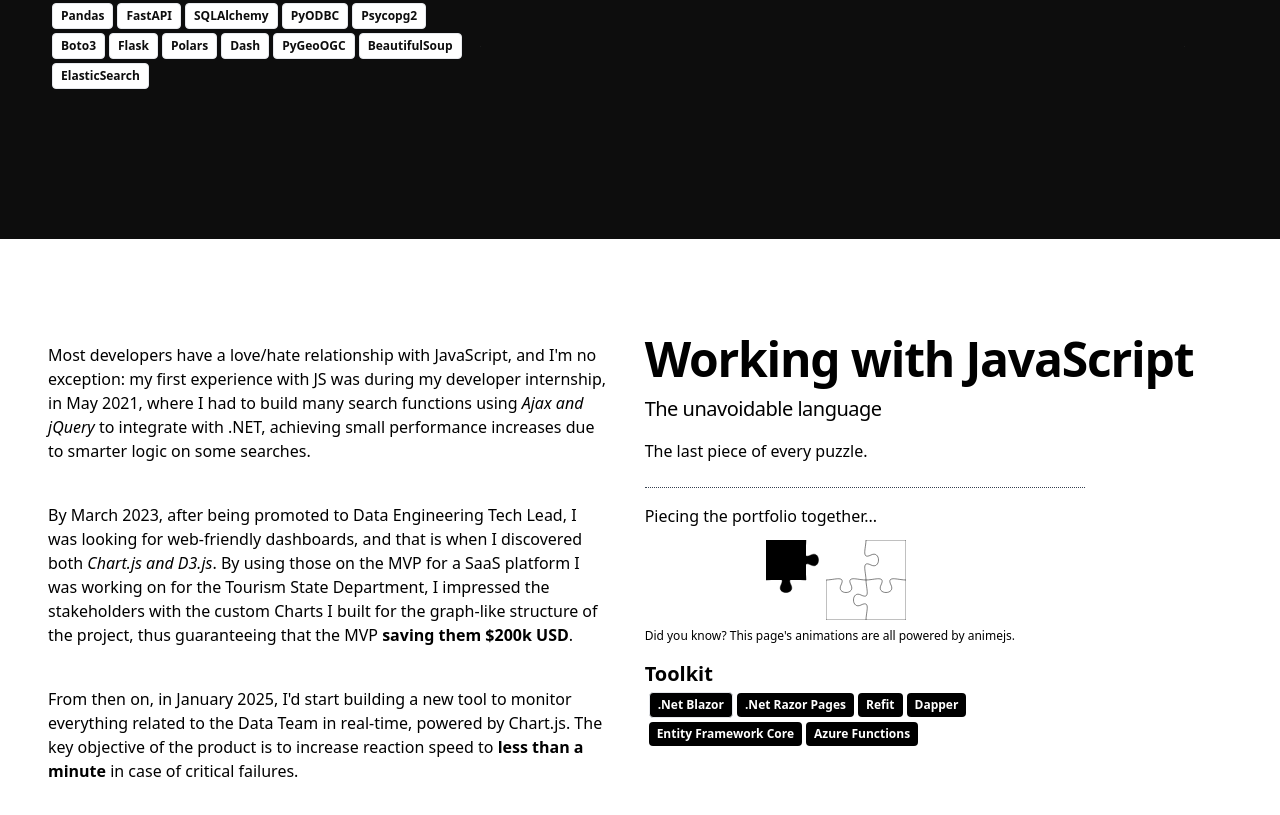
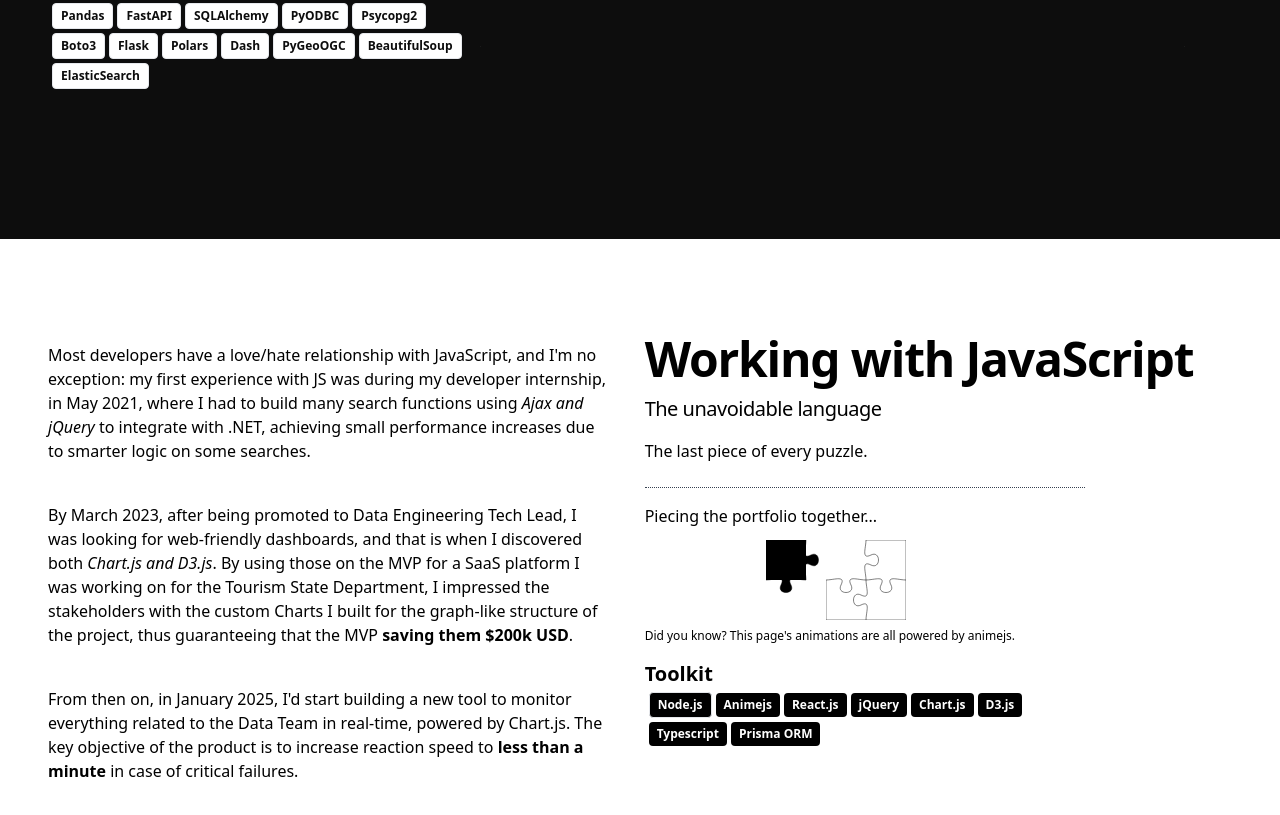
Before and after one commit to ImmortalLotus/Portfolio, a plain HTML site: page index.html in a window 1280 px wide. Shown: the part 1774-2589 px from the top of the page. Drawn offline with nearby package versions, Linux system fonts and the light colour scheme.

Commit message:
hot fix tools de js

```diff
--- a/index.html
+++ b/index.html
@@ -418,36 +418,44 @@
                         <div class="text-xs mt-2">Did you know? This page's animations are all powered by animejs.</div>
                         <div class="font-bold mt-4 text-lg sm:text-xl leading-normal mb-1">Toolkit</div>
                         <ul class="ml-1 flex items-center flex-wrap w-3/4 gap-1" aria-label=".JavaScript Tools">
-
                             <li class="shrink-0 text-xs">
                                 <div class="bg-black border text-white font-bold text-[12px] font-[system-ui] py-1 px-2 rounded">
-                                    .Net Blazor
+                                    Node.js
                                 </div>
                             </li>
                             <li class="shrink-0 text-xs">
                                 <div class="bg-black text-white font-bold text-[12px] font-[system-ui] py-1 px-2 rounded">
-                                    .Net Razor Pages
+                                    Animejs
                                 </div>
                             </li>
                             <li class="shrink-0 text-xs">
                                 <div class="bg-black text-white font-bold text-[12px] font-[system-ui] py-1 px-2 rounded">
-                                    Refit
-                                </div>
-                            </li>
-                            <li class=" shrink-0 text-xs">
-                                <div class="bg-black text-white font-bold text-[12px] font-[system-ui] py-1 px-2 rounded">
-                                    Dapper
+                                    React.js
                                 </div>
                             </li>
                             <li class="shrink-0 text-xs">
                                 <div class="bg-black text-white font-bold text-[12px] font-[system-ui] py-1 px-2 rounded">
-                                    Entity Framework Core
+                                    jQuery
                                 </div>
-
                             </li>
                             <li class="shrink-0 text-xs">
-                                <div class="bg-black text-white font-bold text-[12px] font-[system-ui]  py-1 px-2 rounded">
-                                    Azure Functions
+                                <div class="bg-black text-white font-bold text-[12px] font-[system-ui] py-1 px-2 rounded">
+                                    Chart.js
+                                </div>
+                            </li>
+                            <li class="shrink-0 text-xs">
+                                <div class="bg-black text-white font-bold text-[12px] font-[system-ui] py-1 px-2 rounded">
+                                    D3.js
+                                </div>
+                            </li>
+                            <li class="shrink-0 text-xs">
+                                <div class="bg-black text-white font-bold text-[12px] font-[system-ui] py-1 px-2 rounded">
+                                    Typescript
+                                </div>
+                            </li>
+                            <li class="shrink-0 text-xs">
+                                <div class="bg-black text-white font-bold text-[12px] font-[system-ui] py-1 px-2 rounded">
+                                    Prisma ORM
                                 </div>
                             </li>
                         </ul>
```
